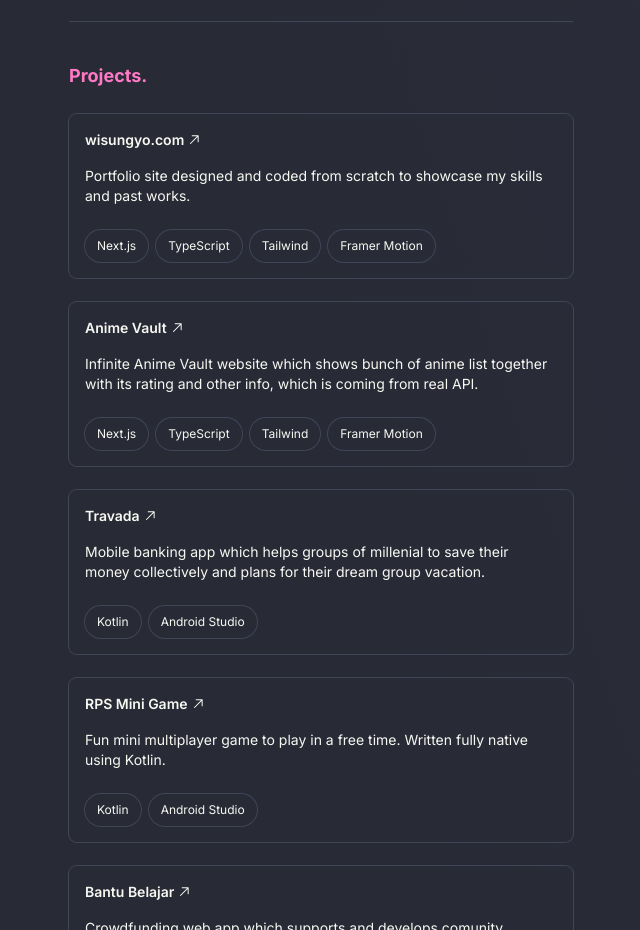
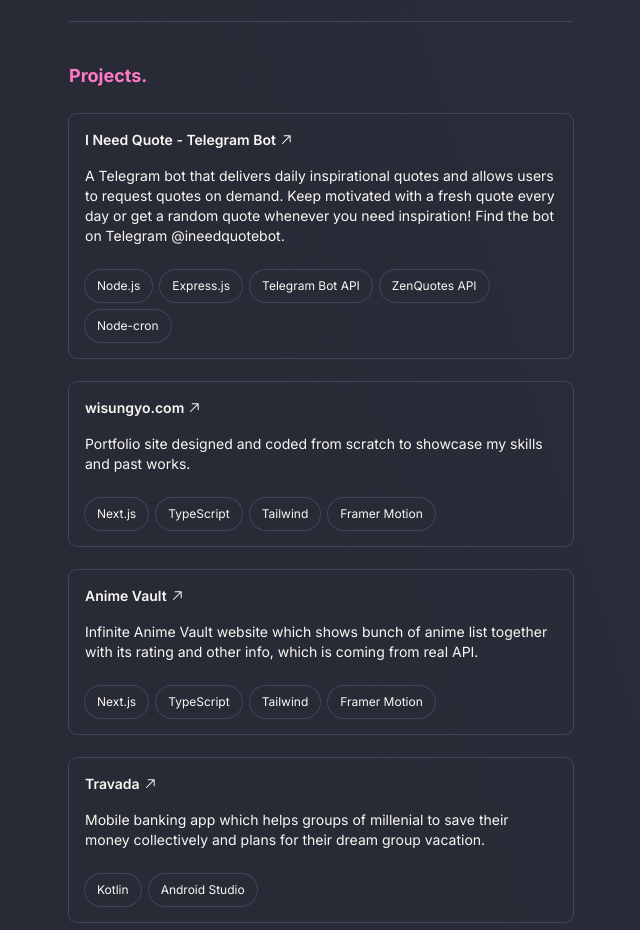
Before and after one commit to wisungyo/simplify-website, a Next.js app: page / in a window 1280 px wide. Shown: the part 1520-2450 px from the top of the page, without its empty margins (611-1251 px from the left). Built offline with nearby package versions, Linux system fonts and the light colour scheme.

Commit message:
feat: update projects

```diff
--- a/app/constants/values.ts
+++ b/app/constants/values.ts
@@ -109,6 +109,35 @@
 ];
 
 export const projects: Profile[] = [
+  {
+    id: "5",
+    title: "I Need Quote - Telegram Bot",
+    description:
+      "A Telegram bot that delivers daily inspirational quotes and allows users to request quotes on demand. Keep motivated with a fresh quote every day or get a random quote whenever you need inspiration! Find the bot on Telegram @ineedquotebot.",
+    url: "https://github.com/wisungyo/ineedquotebot",
+    stacks: [
+      {
+        id: "0",
+        name: "Node.js",
+      },
+      {
+        id: "1",
+        name: "Express.js",
+      },
+      {
+        id: "2",
+        name: "Telegram Bot API",
+      },
+      {
+        id: "3",
+        name: "ZenQuotes API",
+      },
+      {
+        id: "4",
+        name: "Node-cron",
+      },
+    ],
+  },
   {
     id: "4",
     title: "wisungyo.com",
```
